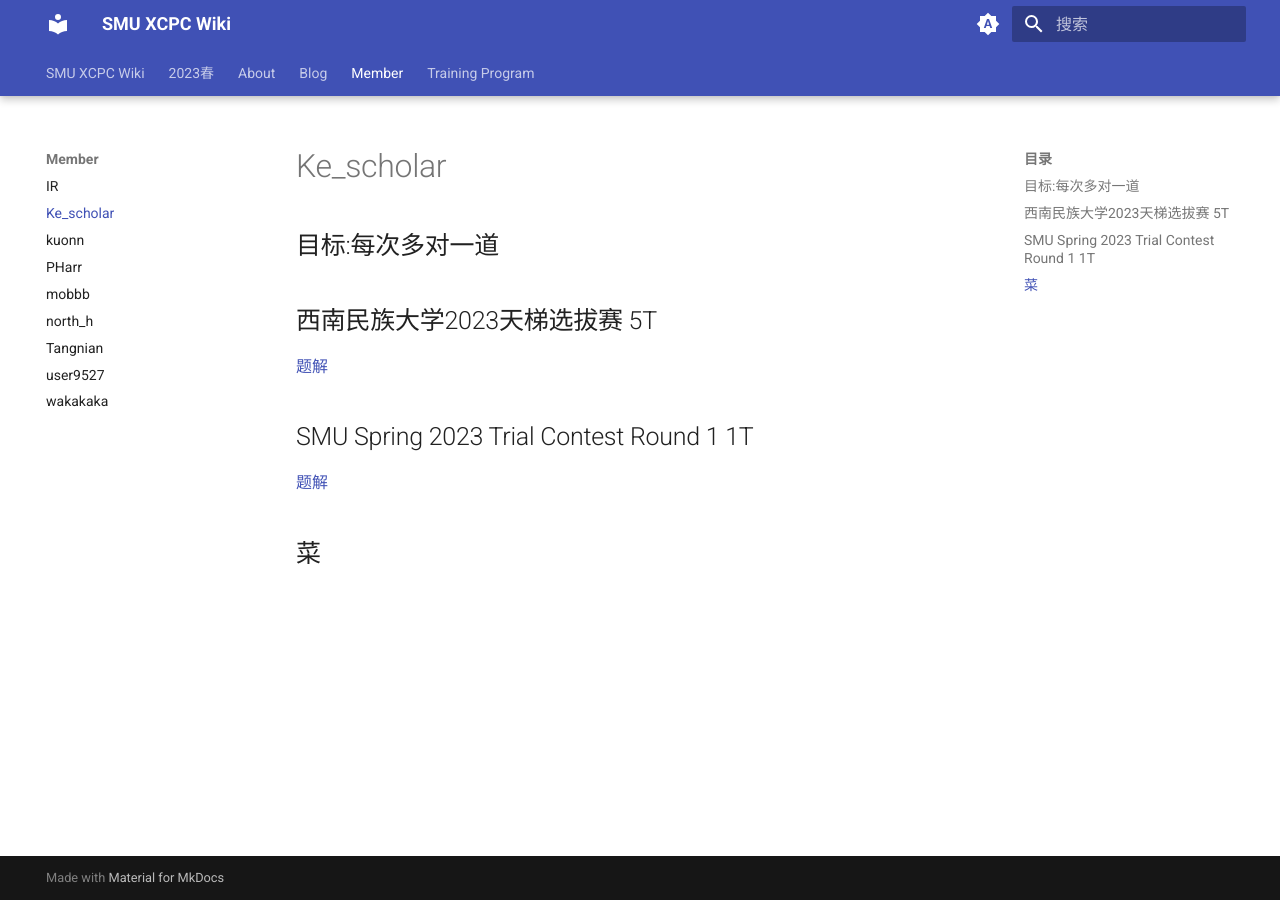
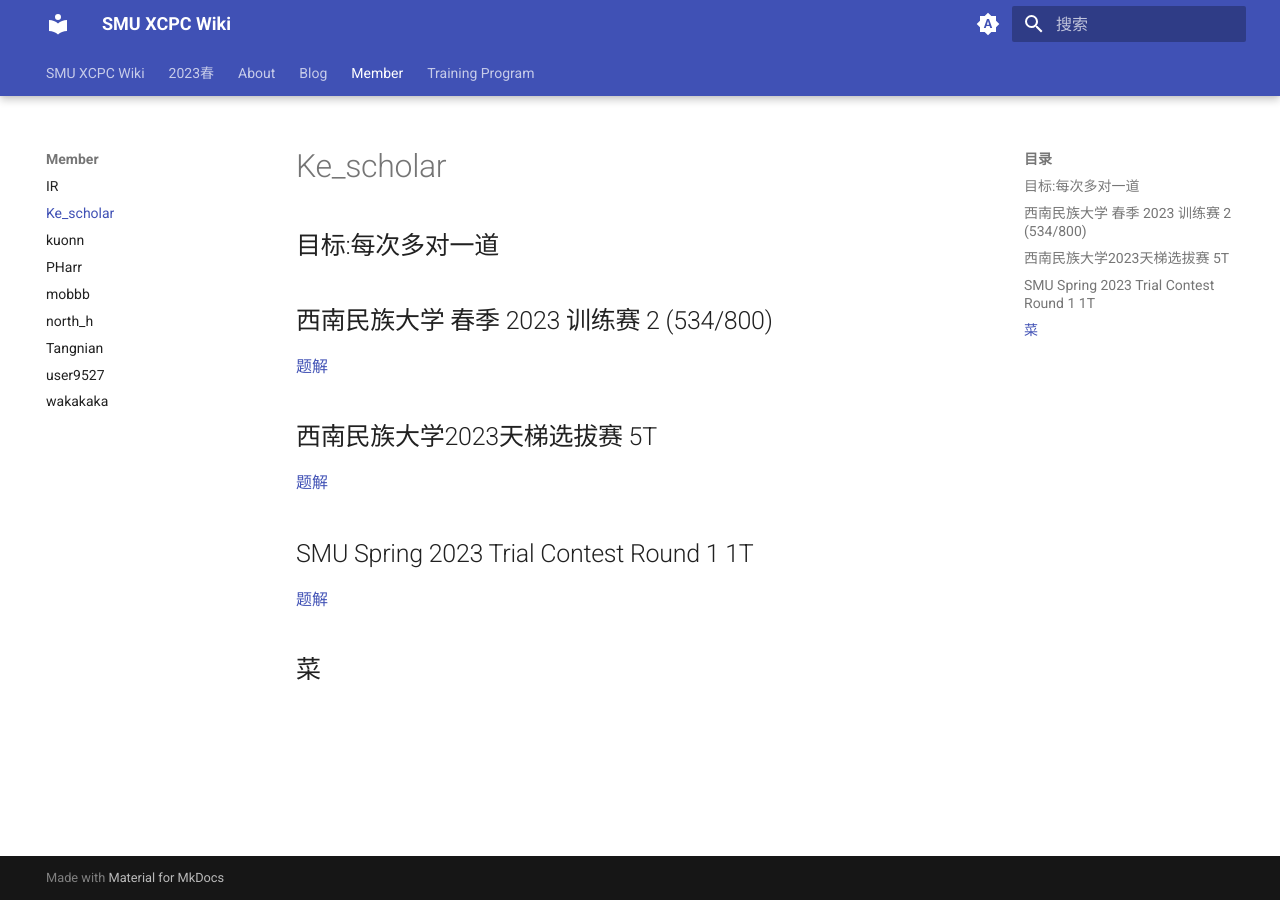
Before and after one commit to SMU-XCPC/wiki, an MkDocs documentation site: the page built from docs/Member/Ke_scholar.md, in a window 1280 px wide. Built offline with MkDocs 1.6.1 and Material for MkDocs 9.7.7, drawn with Linux system fonts in a browser that asks for light colours.

Commit message:
Ke_scholar题解
Please enter the commit message for your changes. Lines starting

```diff
--- a/docs/Member/Ke_scholar.md
+++ b/docs/Member/Ke_scholar.md
@@ -1,6 +1,12 @@
 # Ke_scholar
 
 ## 目标:每次多对一道
+
+## 西南民族大学 春季 2023 训练赛 2 (534/800)
+
+[题解]([西南民族大学 春季 2023 训练赛 2 - Ke_scholar - 博客园 (cnblogs.com)](https://www.cnblogs.com/Kescholar/p/17272106.html))
+
+
 
 ## 西南民族大学2023天梯选拔赛 5T
 
```
